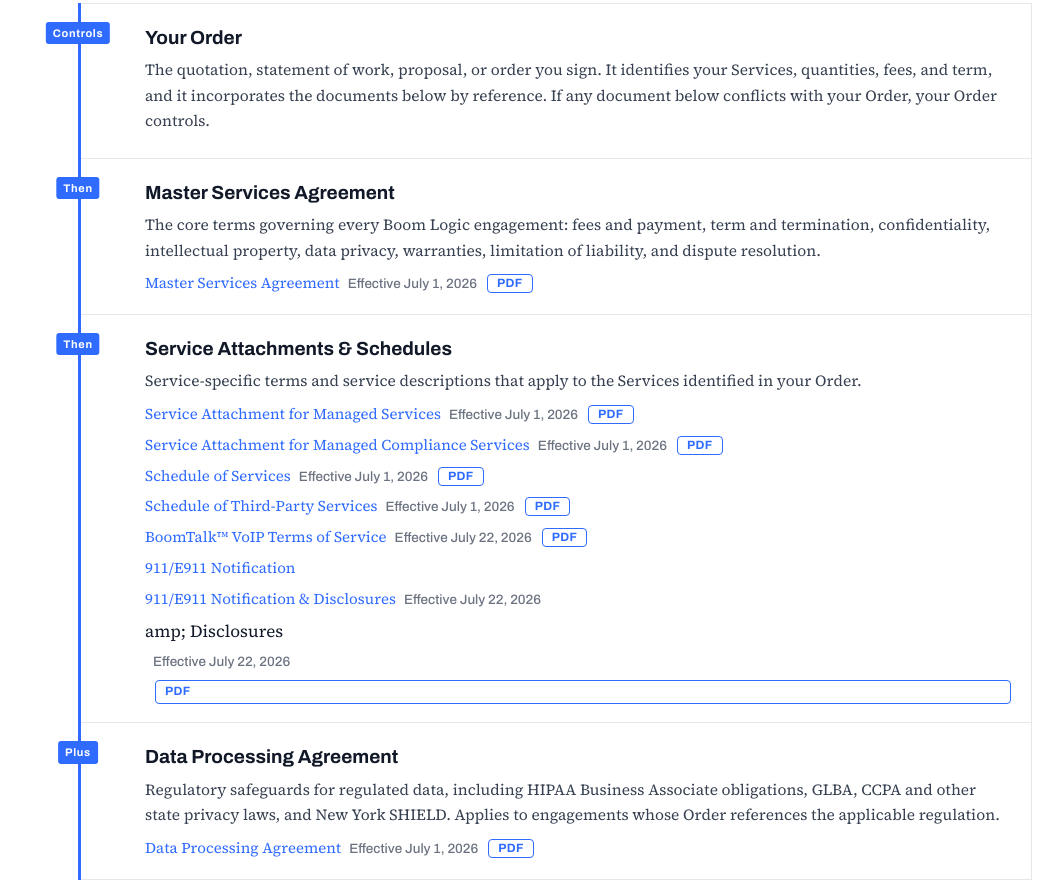
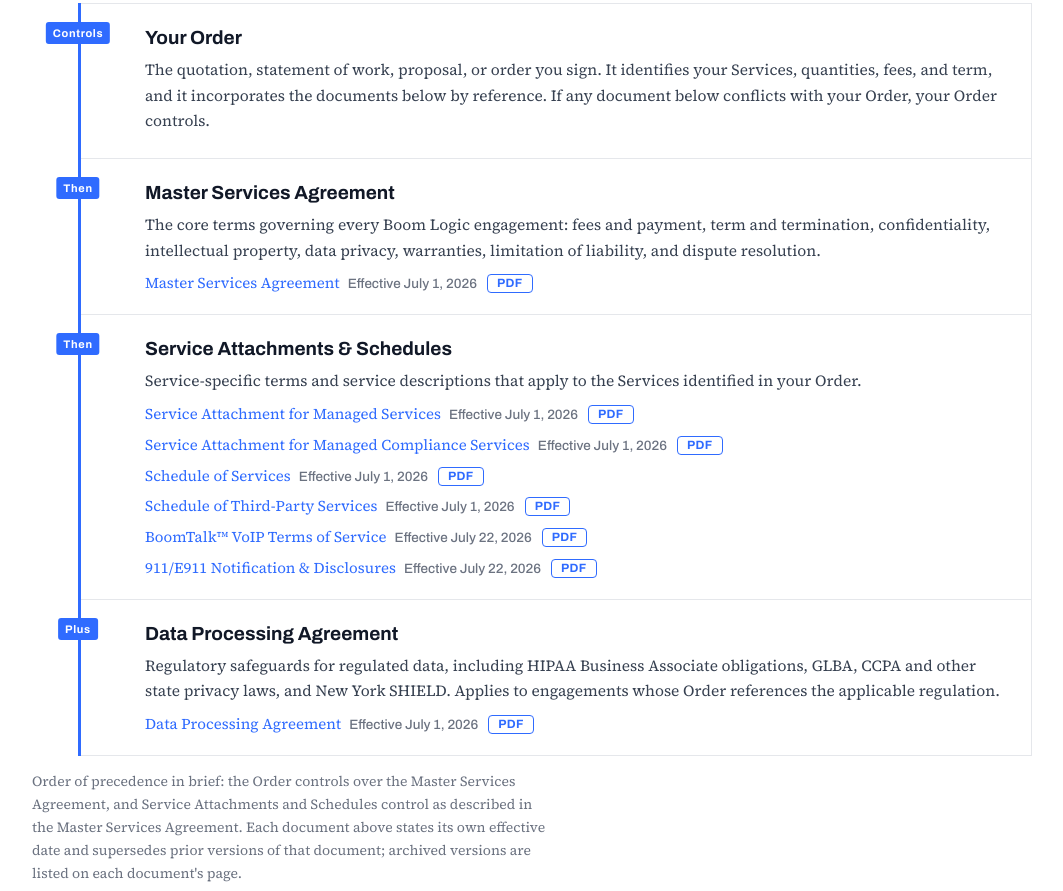
Before and after one commit to arthurboom1/legal-theboomcoinc, a plain HTML site: page index.html in a window 1280 px wide. Shown: the part 461-1352 px from the top of the page, without its empty margins (108-1171 px from the left). Drawn offline with Linux system fonts and the light colour scheme.

Commit message:
Repair mangled 911/E911 entry on Legal Hub: a prior text replacement had inserted a duplicate <li> mid-anchor, splitting the &amp; entity (stray 'amp; Disclosures' text) and breaking list nesting (PDF button rendering full-width). Restored to a single well-formed entry matching sibling documents. Site-wide scan found no other broken entities or nested-li artifacts; validated tag nesting on the hub.

```diff
--- a/index.html
+++ b/index.html
@@ -52,7 +52,7 @@
           <li><a href="/schedule-of-services/">Schedule of Services</a><span class="eff">Effective July 1, 2026</span><a class="pdf-btn" href="/pdf/Boom-Logic-Schedule-of-Services-2026-07-01.pdf" download>PDF</a></li>
           <li><a href="/schedule-of-third-party-services/">Schedule of Third-Party Services</a><span class="eff">Effective July 1, 2026</span><a class="pdf-btn" href="/pdf/Boom-Logic-Schedule-of-Third-Party-Services-2026-07-01.pdf" download>PDF</a></li>
           <li><a href="/terms-of-service/">BoomTalk™ VoIP Terms of Service</a><span class="eff">Effective July 22, 2026</span><a class="pdf-btn" href="/pdf/Boom-Logic-BoomTalk-VoIP-Terms-of-Service-2026-07-22.pdf" download>PDF</a></li>
-          <li><a href="/e911/">911/E911 Notification <li><a href="/e911/">911/E911 Notification &amp; Disclosures</a><span class="eff">Effective July 22, 2026</span></li>amp; Disclosures</a><span class="eff">Effective July 22, 2026</span><a class="pdf-btn" href="/pdf/Boom-Logic-911-E911-Notification-Disclosures-2026-07-22.pdf" download>PDF</a></li>
+          <li><a href="/e911/">911/E911 Notification &amp; Disclosures</a><span class="eff">Effective July 22, 2026</span><a class="pdf-btn" href="/pdf/Boom-Logic-911-E911-Notification-Disclosures-2026-07-22.pdf" download>PDF</a></li>
         </ul>
       </li>
       <li data-rank="Plus">
```
